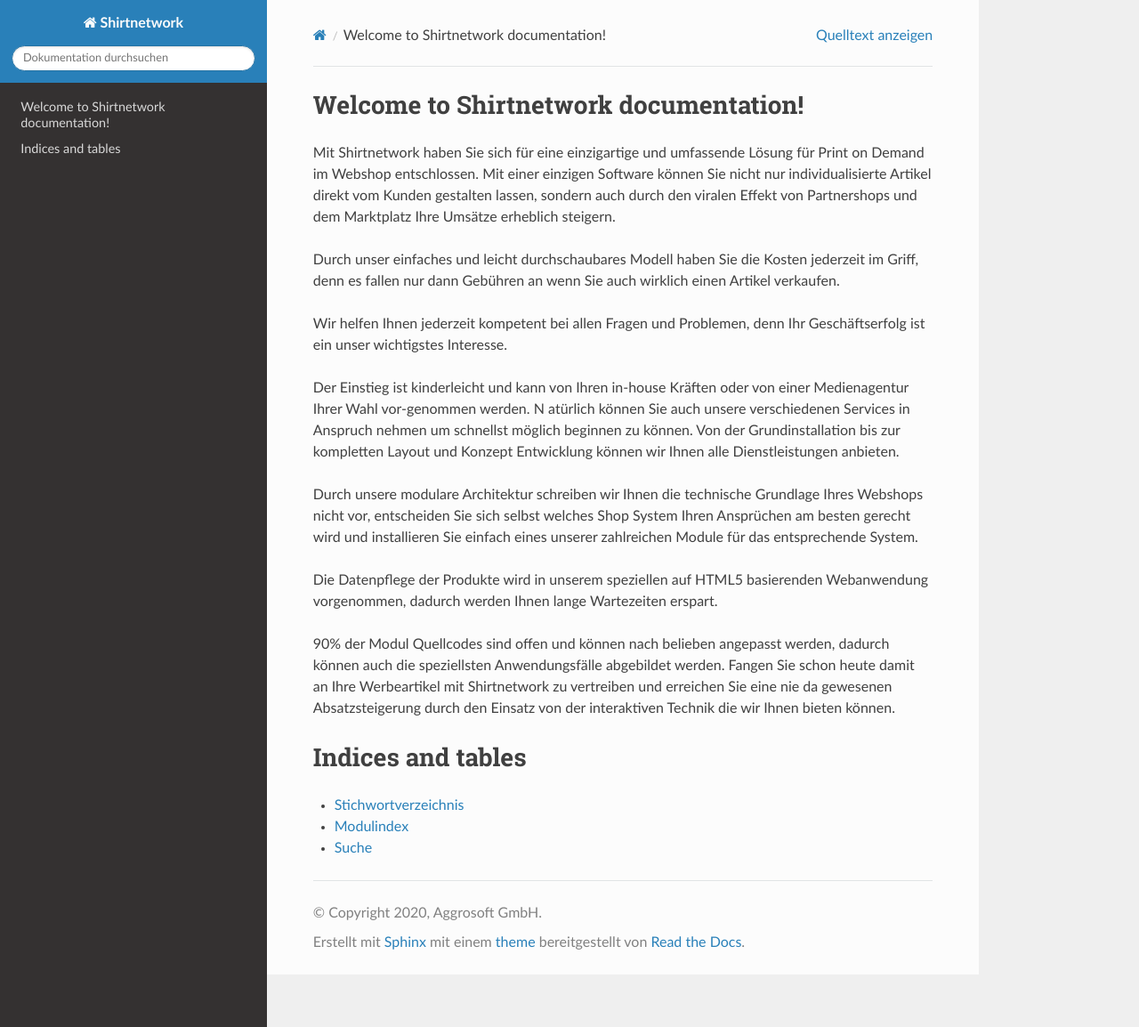
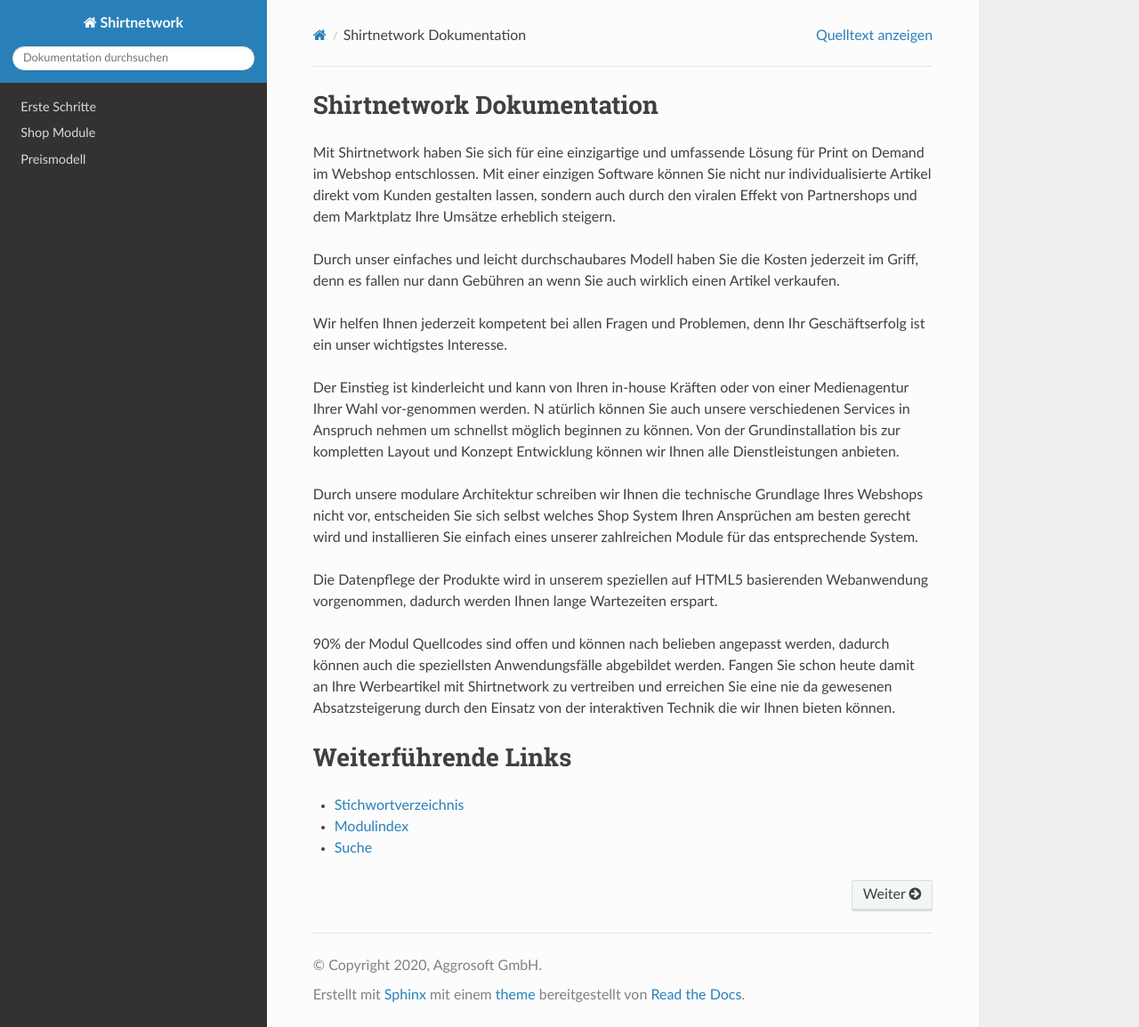
Before and after one commit to aggrosoft/shirtnetwork-docs, a Sphinx documentation site: the page built from docs/index.rst, in a window 1280 px wide and 1154 px high. Shown: the whole window at 89% size. Built offline with Sphinx 7.4.7 and the Read the Docs theme 2.0.0, drawn with Linux system fonts in a browser that asks for light colours.

```diff
--- a/docs/index.rst
+++ b/docs/index.rst
@@ -3,12 +3,16 @@
    You can adapt this file completely to your liking, but it should at least
    contain the root `toctree` directive.
 
-Welcome to Shirtnetwork documentation!
-======================================================
+Shirtnetwork Dokumentation
+==========================
 
 .. toctree::
    :maxdepth: 2
-   :caption: Contents:
+   :hidden:
+
+   /intro/index
+   /modules/index
+   /pricing/index
 
 Mit Shirtnetwork haben Sie sich für eine einzigartige und umfassende Lösung für Print on Demand im Webshop entschlossen.
 Mit einer einzigen Software können Sie nicht nur individualisierte Artikel direkt vom Kunden gestalten lassen,
@@ -31,8 +35,8 @@ Die Datenpflege der Produkte wird in unserem speziellen auf HTML5 basierenden We
 90% der Modul Quellcodes sind offen und können nach belieben angepasst werden, dadurch können auch die speziellsten Anwendungsfälle abgebildet werden.
 Fangen Sie schon heute damit an Ihre Werbeartikel mit Shirtnetwork zu vertreiben und erreichen Sie eine nie da gewesenen Absatzsteigerung durch den Einsatz von der interaktiven Technik die wir Ihnen bieten können.
 
-Indices and tables
-==================
+Weiterführende Links
+======================
 
 * :ref:`genindex`
 * :ref:`modindex`
--- /dev/null
+++ b/docs/intro/account.rst
@@ -0,0 +1,2 @@
+Kontoübersicht
+==============
--- /dev/null
+++ b/docs/modules/index.rst
@@ -0,0 +1,7 @@
+Shop Module
+===========
+
+.. toctree::
+   :maxdepth: 1
+
+   oxid
--- /dev/null
+++ b/docs/modules/oxid.rst
@@ -0,0 +1,2 @@
+Oxid eShop
+==========
```
Also changed, not shown: docs/_templates/layout.html (added, +11 -0 lines), docs/intro/index.rst (added, +11 -0 lines), docs/intro/register.rst (added, +8 -0 lines), docs/pricing/fees.rst (added, +54 -0 lines), docs/pricing/index.rst (added, +7 -0 lines), 8 other files.
